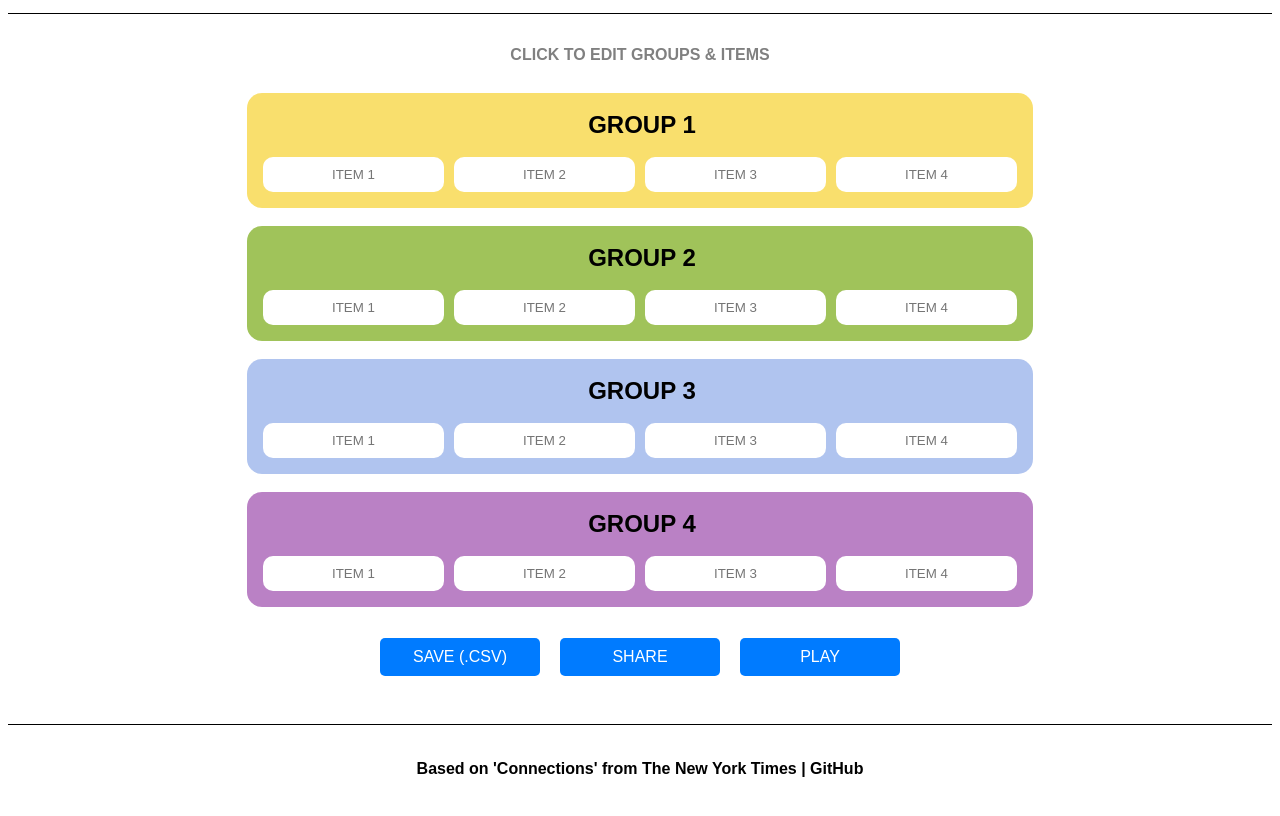
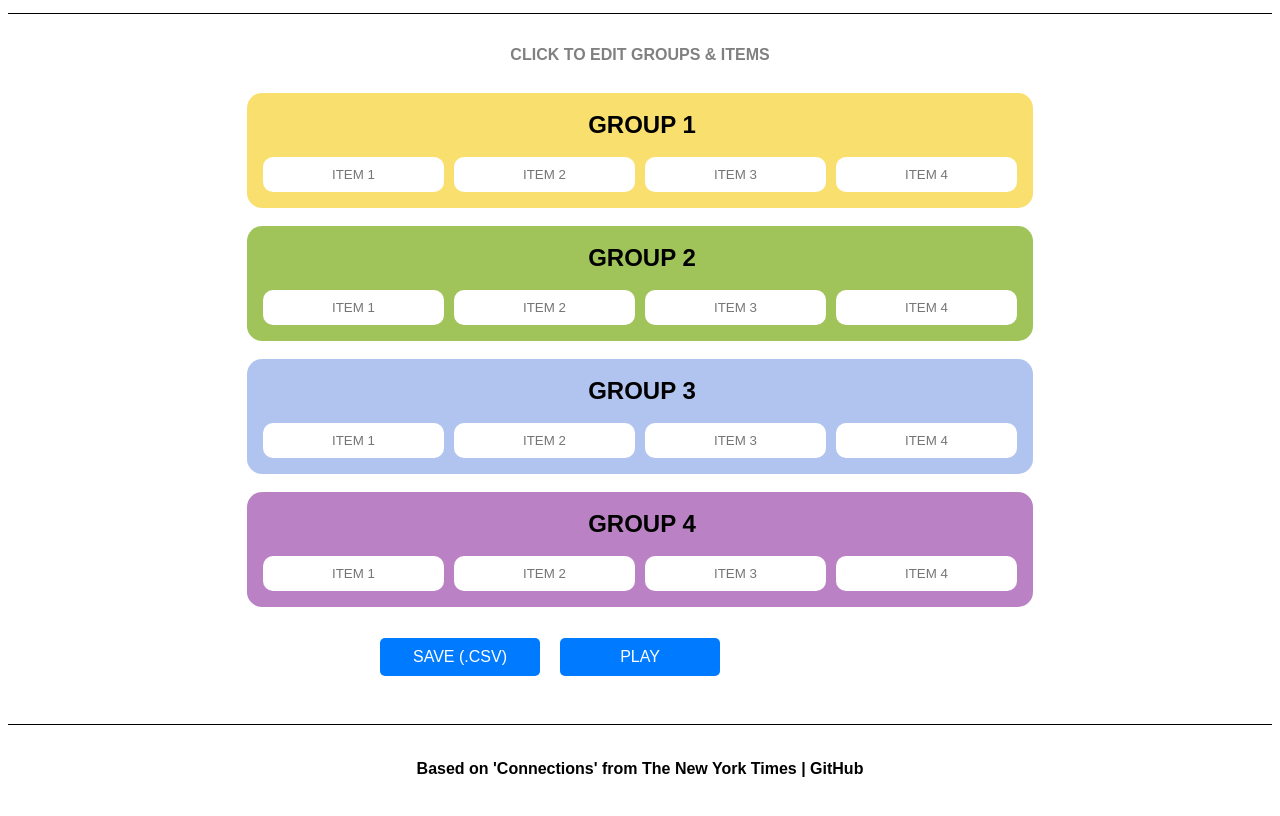
Before and after one commit to jacobi-waldino/ConnectionsLab, a website: page create.html in a window 1280 px wide. Shown: the part 92-908 px from the top of the page. Drawn offline with Linux system fonts and the light colour scheme; a web font is replaced by a local one.

Commit message:
Disable sharing from create.html

```diff
--- a/create.html
+++ b/create.html
@@ -65,7 +65,7 @@
     <div id="creator-buttons">
         <div id="creator-buttons-grid">
             <button type="button" id="save-button">Save (.CSV)</button>
-            <button type="button" id="share-button">Share</button>
+            <!-- <button type="button" id="share-button">Share</button> -->
             <button type="button" id="play-button">Play</button>
         </div>
     </div>
```
